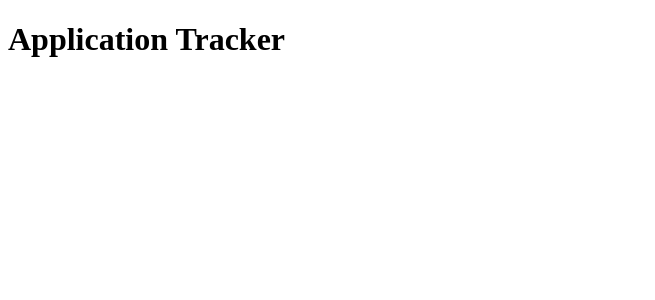
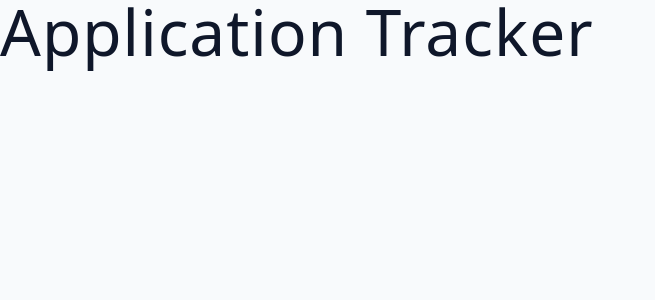
Before and after one commit to katieloesch/application-tracker-client, a React (Vite) app: page / in a window 1280 px wide. Shown: the top 300 px of the page, without its empty margins (0-655 px from the left). Built offline with nearby package versions, Linux system fonts and the light colour scheme.

Commit message:
import global styles

```diff
--- a/src/index.css
+++ b/src/index.css
@@ -0,0 +1,341 @@
+:root {
+  /* colors */
+  --black: #222;
+  --white: #fff;
+  --red-light: #f8d7da;
+  --red-dark: #842029;
+  --green-light: #d1e7dd;
+  --green-dark: #0f5132;
+
+  /* primary tones */
+  --primary-50: #e0fcff;
+  --primary-100: #bef8fd;
+  --primary-200: #87eaf2;
+  --primary-300: #54d1db;
+  --primary-400: #38bec9;
+  --primary-500: #2cb1bc;
+  --primary-600: #14919b;
+  --primary-700: #0e7c86;
+  --primary-800: #0a6c74;
+  --primary-900: #044e54;
+
+  /* grey tones */
+  --grey-50: #f8fafc;
+  --grey-100: #f1f5f9;
+  --grey-200: #e2e8f0;
+  --grey-300: #cbd5e1;
+  --grey-400: #94a3b8;
+  --grey-500: #64748b;
+  --grey-600: #475569;
+  --grey-700: #334155;
+  --grey-800: #1e293b;
+  --grey-900: #0f172a;
+
+  /* box shadows */
+  --shadow-1: 0 1px 3px 0 rgba(0, 0, 0, 0.1), 0 1px 2px 0 rgba(0, 0, 0, 0.06);
+  --shadow-2: 0 4px 6px -1px rgba(0, 0, 0, 0.1),
+    0 2px 4px -1px rgba(0, 0, 0, 0.06);
+  --shadow-3: 0 10px 15px -3px rgba(0, 0, 0, 0.1),
+    0 4px 6px -2px rgba(0, 0, 0, 0.05);
+  --shadow-4: 0 20px 25px -5px rgba(0, 0, 0, 0.1),
+    0 10px 10px -5px rgba(0, 0, 0, 0.04);
+
+  /* Dark mode colors */
+
+  --dark-mode-bg-color: #333;
+  --dark-mode-text-color: #f0f0f0;
+  --dark-mode-bg-secondary-color: #3f3f3f;
+  --dark-mode-text-secondary-color: var(--grey-300);
+
+  --background-color: var(--grey-50);
+  --text-color: var(--grey-900);
+  --background-secondary-color: var(--white);
+  --text-secondary-color: var(--grey-500);
+
+  /* font variables */
+  --small-text: 0.875rem;
+  --extra-small-text: 0.7em;
+  --letter-spacing: 1px;
+
+  /* dimensions */
+  --max-width: 1120px;
+  --fixed-width: 600px;
+  --fluid-width: 90vw;
+  --nav-height: 6rem;
+  --border-radius: 0.25rem;
+
+  /* animation */
+  --transition: 0.3s ease-in-out all;
+}
+
+*,
+::after,
+::before {
+  margin: 0;
+  padding: 0;
+  box-sizing: border-box;
+}
+
+html {
+  font-size: 100%;
+} /*16px*/
+
+body {
+  background: var(--background-color);
+  color: var(--text-color);
+  font-family: system-ui, -apple-system, BlinkMacSystemFont, "Segoe UI", Roboto,
+    Oxygen, Ubuntu, Cantarell, "Open Sans", "Helvetica Neue", sans-serif;
+  font-weight: 400;
+  line-height: 1;
+}
+
+.dark-theme {
+  --text-color: var(--dark-mode-text-color);
+  --background-color: var(--dark-mode-bg-color);
+  --text-secondary-color: var(--dark-mode-text-secondary-color);
+  --background-secondary-color: var(--dark-mode-bg-secondary-color);
+}
+
+p {
+  margin: 0;
+}
+
+h1,
+h2,
+h3,
+h4,
+h5 {
+  margin: 0;
+  font-weight: 400;
+  line-height: 1;
+  text-transform: capitalize;
+  letter-spacing: var(--letter-spacing);
+}
+
+h1 {
+  font-size: clamp(2rem, 5vw, 5rem); /* Large heading */
+}
+
+h2 {
+  font-size: clamp(1.5rem, 3vw, 3rem); /* Medium heading */
+}
+
+h3 {
+  font-size: clamp(1.25rem, 2.5vw, 2.5rem); /* Small heading */
+}
+
+h4 {
+  font-size: clamp(1rem, 2vw, 2rem); /* Extra small heading */
+}
+
+h5 {
+  font-size: clamp(0.875rem, 1.5vw, 1.5rem); /* Tiny heading */
+}
+
+/* large fonts */
+
+/* h1 {
+  font-size: clamp(3rem, 6vw, 6rem);
+}
+
+h2 {
+  font-size: clamp(2.5rem, 5vw, 5rem);
+}
+
+h3 {
+  font-size: clamp(2rem, 4vw, 4rem);
+}
+
+h4 {
+  font-size: clamp(1.5rem, 3vw, 3rem);
+}
+
+h5 {
+  font-size: clamp(1rem, 2vw, 2rem);
+}
+ */
+
+.text {
+  margin-bottom: 1.5rem;
+  max-width: 40em;
+}
+
+small,
+.text-small {
+  font-size: var(--small-text);
+}
+
+a {
+  text-decoration: none;
+}
+ul {
+  list-style-type: none;
+  padding: 0;
+}
+
+.img {
+  width: 100%;
+  display: block;
+  object-fit: cover;
+}
+
+/* buttons */
+.btn {
+  cursor: pointer;
+  color: var(--white);
+  background: var(--primary-500);
+  border: transparent;
+  border-radius: var(--border-radius);
+  letter-spacing: var(--letter-spacing);
+  padding: 0.375rem 0.75rem;
+  box-shadow: var(--shadow-1);
+  transition: var(--transition);
+  text-transform: capitalize;
+  display: inline-block;
+}
+.btn:hover {
+  background: var(--primary-700);
+  box-shadow: var(--shadow-3);
+}
+.btn-hipster {
+  color: var(--primary-500);
+  background: var(--primary-200);
+}
+.btn-hipster:hover {
+  color: var(--primary-200);
+  background: var(--primary-700);
+}
+.btn-block {
+  width: 100%;
+}
+button:disabled {
+  cursor: wait;
+}
+.danger-btn {
+  color: var(--red-dark);
+  background: var(--red-light);
+}
+.danger-btn:hover {
+  color: var(--white);
+  background: var(--red-dark);
+}
+
+/* alerts */
+.alert {
+  padding: 0.375rem 0.75rem;
+  margin-bottom: 1rem;
+  border-color: transparent;
+  border-radius: var(--border-radius);
+}
+
+.alert-danger {
+  color: var(--red-dark);
+  background: var(--red-light);
+}
+.alert-success {
+  color: var(--green-dark);
+  background: var(--green-light);
+}
+
+/* forms */
+.form {
+  width: 90vw;
+  max-width: var(--fixed-width);
+  background: var(--background-secondary-color);
+  border-radius: var(--border-radius);
+  box-shadow: var(--shadow-2);
+  padding: 2rem 2.5rem;
+  margin: 3rem auto;
+}
+
+.form-label {
+  display: block;
+  font-size: var(--small-text);
+  margin-bottom: 0.75rem;
+  text-transform: capitalize;
+  letter-spacing: var(--letter-spacing);
+  line-height: 1.5;
+}
+.form-input,
+.form-textarea,
+.form-select {
+  width: 100%;
+  padding: 0.375rem 0.75rem;
+  border-radius: var(--border-radius);
+  background: var(--background-color);
+  border: 1px solid var(--grey-300);
+  color: var(--text-color);
+}
+
+.form-input,
+.form-select,
+.form-btn {
+  height: 35px;
+}
+
+.form-row {
+  margin-bottom: 1rem;
+}
+
+.form-textarea {
+  height: 7rem;
+}
+
+::placeholder {
+  font-family: inherit;
+  color: var(--grey-400);
+}
+
+.form-alert {
+  color: var(--red-dark);
+  letter-spacing: var(--letter-spacing);
+  text-transform: capitalize;
+}
+
+@keyframes spinner {
+  to {
+    transform: rotate(360deg);
+  }
+}
+
+.loading {
+  width: 6rem;
+  height: 6rem;
+  border: 5px solid var(--grey-400);
+  border-radius: 50%;
+  border-top-color: var(--primary-500);
+  animation: spinner 0.6s linear infinite;
+}
+
+.title {
+  text-align: center;
+}
+
+.title-underline {
+  background: var(--primary-500);
+  width: 7rem;
+  height: 0.25rem;
+  margin: 0 auto;
+  margin-top: 1rem;
+}
+
+.container {
+  width: var(--fluid-width);
+  max-width: var(--max-width);
+  margin: 0 auto;
+}
+
+/* buttons + badges */
+.pending {
+  background: #fef3c7;
+  color: #f59e0b;
+}
+
+.interview {
+  background: #e0e8f9;
+  color: #647acb;
+}
+.declined {
+  background: #ffeeee;
+  color: #d66a6a;
+}
```
